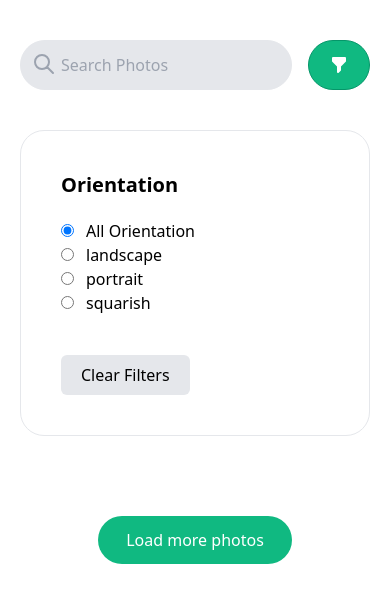
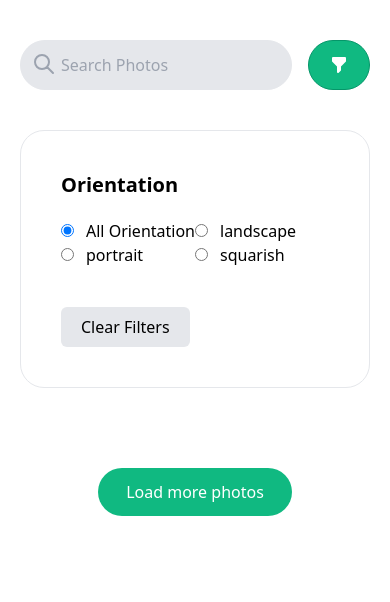
Before and after one commit to arryanggaputra/unsplash-clone, a React (Create React App) app: page / in a window 390 px wide. Both pictures are taken after a click on the button 339 px from the left and 65 px from the top of the page. Shown: the top 602 px of the page. Built offline with nearby package versions, Linux system fonts and the light colour scheme; no server answers.

Commit message:
:lipstick: fix filter grid on small screen

```diff
--- a/src/modules/main/components/SearchBar/components/FilterColor/index.tsx
+++ b/src/modules/main/components/SearchBar/components/FilterColor/index.tsx
@@ -43,7 +43,9 @@ const FilterColor: React.FC<{}> = () => {
       {isColorParamEnabled && (
         <div>
           <h3 className="font-bold text-xl mb-5">Color</h3>
-          {renderOptions()}
+          <div className="grid grid-cols-2 md:grid-cols-1">
+            {renderOptions()}
+          </div>
         </div>
       )}
     </>
--- a/src/modules/main/components/SearchBar/components/FilterOrientation/index.tsx
+++ b/src/modules/main/components/SearchBar/components/FilterOrientation/index.tsx
@@ -40,7 +40,7 @@ const FilterOrientation: React.FC<{}> = () => {
     <>
       <div>
         <h3 className="font-bold text-xl mb-5">Orientation</h3>
-        {renderOptions()}
+        <div className="grid grid-cols-2 md:grid-cols-1">{renderOptions()}</div>
       </div>
     </>
   );
--- a/src/modules/main/components/SearchBar/index.tsx
+++ b/src/modules/main/components/SearchBar/index.tsx
@@ -16,7 +16,7 @@ const SearchBar: React.FC<{}> = () => {
 
   const onKeyDown = useCallback(
     (event: React.KeyboardEvent<HTMLInputElement>) => {
-      if (event.key === "Enter") {
+      if (event.key === "Enter" && inputValue.length > 0) {
         setSearchKeyword(inputValue);
         history.push(`/search?q=` + inputValue);
       }
```
Also changed, not shown: src/styles/dist/tailwind.css.
